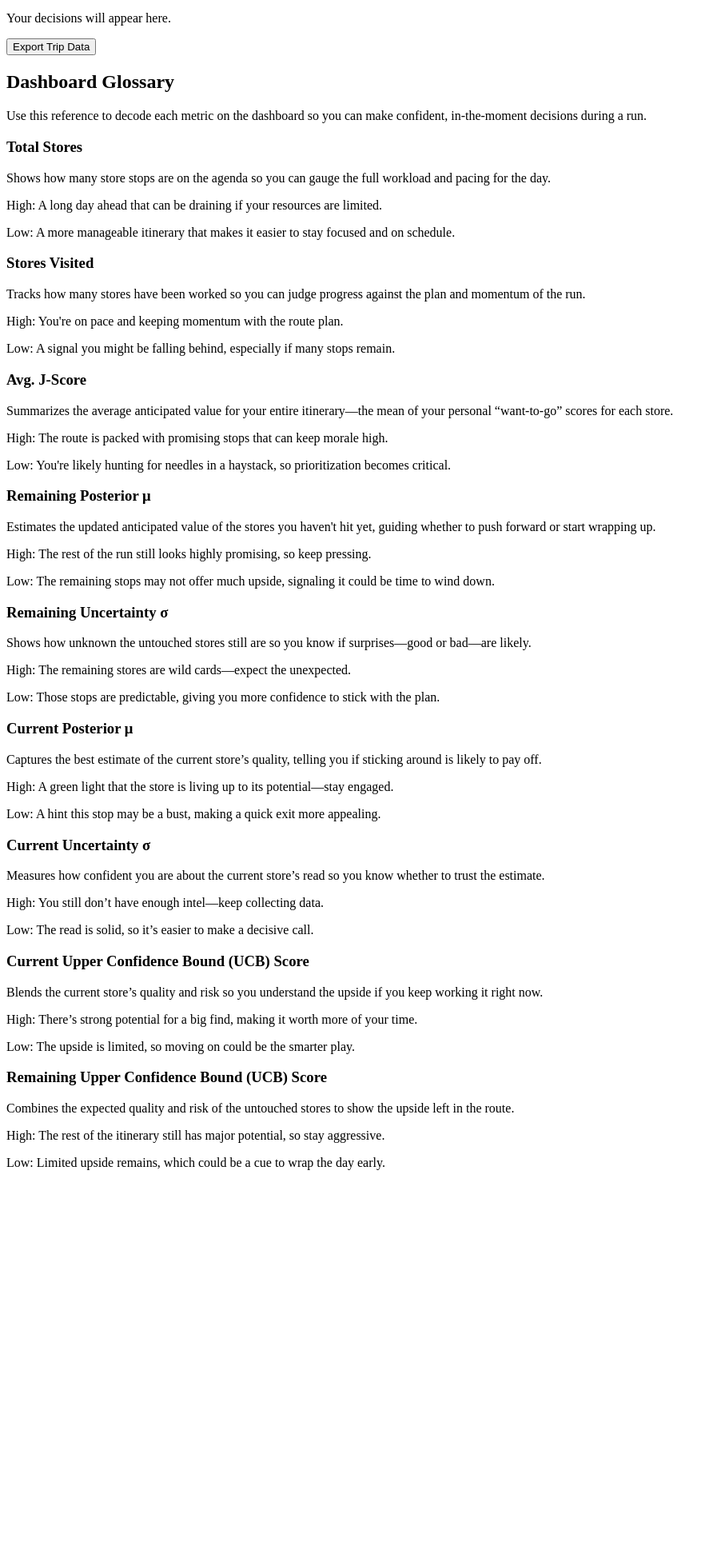
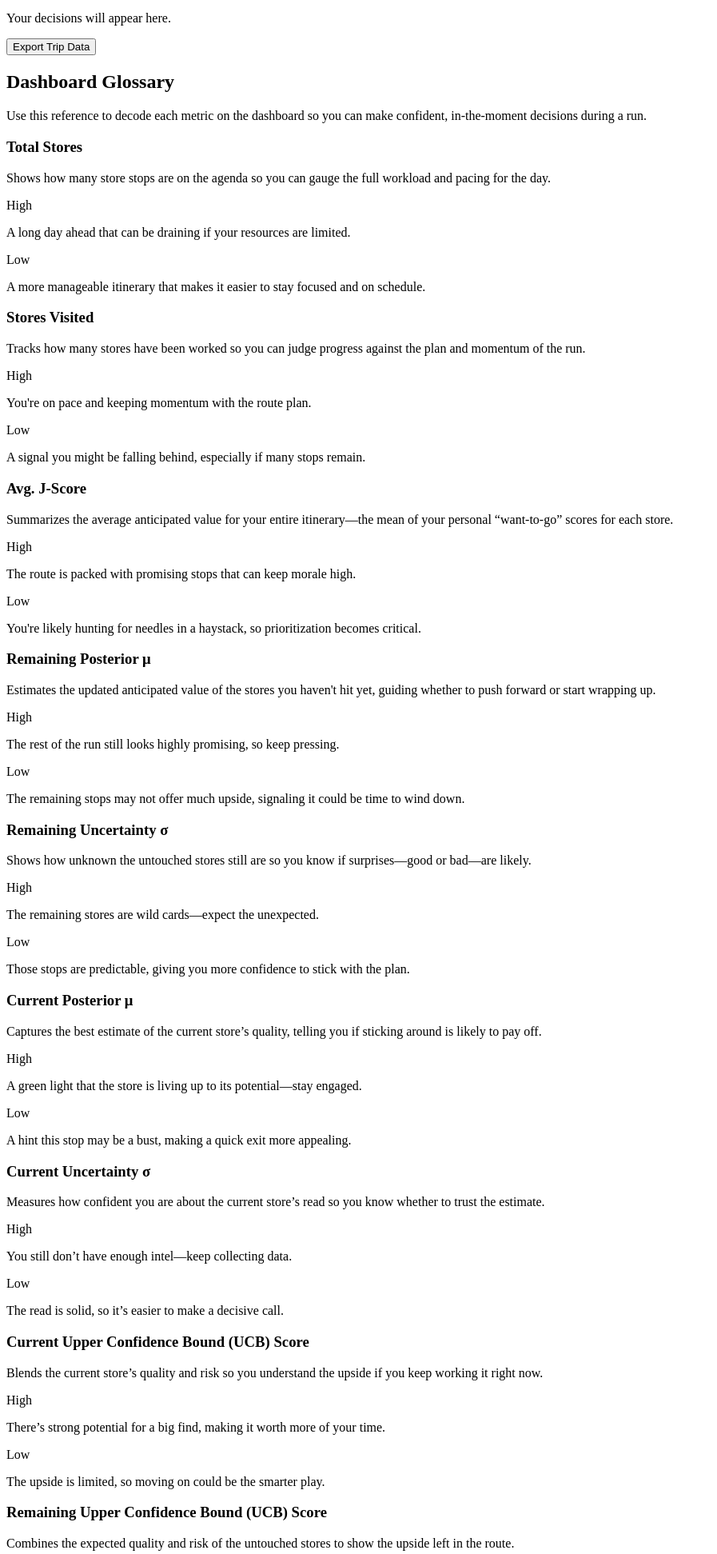
Before and after one commit to jasonwoodard/rustbelt, a Node project: template src/io/templates/day-of.mustache in a window 1280 px wide. Shown: the part 1352-3295 px from the top of the page at 80% size, without its empty margins (0-897 px from the left). Before the commit the page ends 2815 px from the top, so only its background shows below. Run offline with Node 20 templates, Linux system fonts and the light colour scheme; the template is opened without the code that fills it, so the values that code supplies are empty.

Commit message:
Refine dashboard glossary layout (#127)

```diff
--- a/src/io/templates/day-of.mustache
+++ b/src/io/templates/day-of.mustache
@@ -187,123 +187,195 @@
         </section>
       </main>
       <section class="mt-10">
-        <div class="bg-white border border-stone-200 rounded-xl p-8 shadow-sm">
-          <div class="flex items-center justify-between flex-wrap gap-4 mb-8">
-            <h2 class="text-3xl font-semibold text-stone-900">Dashboard Glossary</h2>
-            <p class="text-sm text-stone-500 max-w-2xl">
+        <div class="dashboard-glossary">
+          <div class="glossary-header">
+            <h2 class="glossary-heading">Dashboard Glossary</h2>
+            <p class="glossary-subheading">
               Use this reference to decode each metric on the dashboard so you can make confident, in-the-moment decisions during a run.
             </p>
           </div>
 
           <!-- Glossary Grid -->
-          <div class="grid grid-cols-1 gap-6 md:grid-cols-2">
+          <div class="glossary-grid">
             <!-- Total Stores -->
-            <div class="bg-stone-50 border border-stone-200 rounded-xl p-6 shadow-sm hover:shadow-md transition-shadow">
-              <h3 class="text-lg font-semibold text-stone-900">Total Stores</h3>
-              <p class="mt-2 text-sm leading-relaxed text-stone-600">
+            <article class="glossary-entry">
+              <header class="glossary-entry__heading">
+                <h3 class="glossary-entry__title">Total Stores</h3>
+              </header>
+              <p class="glossary-entry__description">
                 Shows how many store stops are on the agenda so you can gauge the full workload and pacing for the day.
               </p>
-              <div class="mt-4 space-y-2 text-sm leading-relaxed text-stone-600">
-                <p><span class="font-semibold text-stone-700">High:</span> A long day ahead that can be draining if your resources are limited.</p>
-                <p><span class="font-semibold text-stone-700">Low:</span> A more manageable itinerary that makes it easier to stay focused and on schedule.</p>
+              <div class="glossary-entry__callouts">
+                <div class="glossary-entry__callout glossary-entry__callout--high">
+                  <span class="glossary-entry__callout-label">High</span>
+                  <p>A long day ahead that can be draining if your resources are limited.</p>
+                </div>
+                <div class="glossary-entry__callout glossary-entry__callout--low">
+                  <span class="glossary-entry__callout-label">Low</span>
+                  <p>A more manageable itinerary that makes it easier to stay focused and on schedule.</p>
                 </div>
               </div>
+            </article>
 
             <!-- Stores Visited -->
-            <div class="bg-stone-50 border border-stone-200 rounded-xl p-6 shadow-sm hover:shadow-md transition-shadow">
-              <h3 class="text-lg font-semibold text-stone-900">Stores Visited</h3>
-              <p class="mt-2 text-sm leading-relaxed text-stone-600">
+            <article class="glossary-entry">
+              <header class="glossary-entry__heading">
+                <h3 class="glossary-entry__title">Stores Visited</h3>
+              </header>
+              <p class="glossary-entry__description">
                 Tracks how many stores have been worked so you can judge progress against the plan and momentum of the run.
               </p>
-              <div class="mt-4 space-y-2 text-sm leading-relaxed text-stone-600">
-                <p><span class="font-semibold text-stone-700">High:</span> You're on pace and keeping momentum with the route plan.</p>
-                <p><span class="font-semibold text-stone-700">Low:</span> A signal you might be falling behind, especially if many stops remain.</p>
+              <div class="glossary-entry__callouts">
+                <div class="glossary-entry__callout glossary-entry__callout--high">
+                  <span class="glossary-entry__callout-label">High</span>
+                  <p>You're on pace and keeping momentum with the route plan.</p>
+                </div>
+                <div class="glossary-entry__callout glossary-entry__callout--low">
+                  <span class="glossary-entry__callout-label">Low</span>
+                  <p>A signal you might be falling behind, especially if many stops remain.</p>
                 </div>
               </div>
+            </article>
 
             <!-- Avg. J-Score -->
-            <div class="bg-stone-50 border border-stone-200 rounded-xl p-6 shadow-sm hover:shadow-md transition-shadow">
-              <h3 class="text-lg font-semibold text-stone-900">Avg. J-Score</h3>
-              <p class="mt-2 text-sm leading-relaxed text-stone-600">
+            <article class="glossary-entry">
+              <header class="glossary-entry__heading">
+                <h3 class="glossary-entry__title">Avg. J-Score</h3>
+              </header>
+              <p class="glossary-entry__description">
                 Summarizes the average anticipated value for your entire itinerary—the mean of your personal &ldquo;want-to-go&rdquo; scores for each store.
               </p>
-              <div class="mt-4 space-y-2 text-sm leading-relaxed text-stone-600">
-                <p><span class="font-semibold text-stone-700">High:</span> The route is packed with promising stops that can keep morale high.</p>
-                <p><span class="font-semibold text-stone-700">Low:</span> You're likely hunting for needles in a haystack, so prioritization becomes critical.</p>
+              <div class="glossary-entry__callouts">
+                <div class="glossary-entry__callout glossary-entry__callout--high">
+                  <span class="glossary-entry__callout-label">High</span>
+                  <p>The route is packed with promising stops that can keep morale high.</p>
+                </div>
+                <div class="glossary-entry__callout glossary-entry__callout--low">
+                  <span class="glossary-entry__callout-label">Low</span>
+                  <p>You're likely hunting for needles in a haystack, so prioritization becomes critical.</p>
                 </div>
               </div>
+            </article>
 
             <!-- Remaining Posterior μ -->
-            <div class="bg-stone-50 border border-stone-200 rounded-xl p-6 shadow-sm hover:shadow-md transition-shadow">
-              <h3 class="text-lg font-semibold text-stone-900">Remaining Posterior μ</h3>
-              <p class="mt-2 text-sm leading-relaxed text-stone-600">
+            <article class="glossary-entry">
+              <header class="glossary-entry__heading">
+                <h3 class="glossary-entry__title">Remaining Posterior μ</h3>
+              </header>
+              <p class="glossary-entry__description">
                 Estimates the updated anticipated value of the stores you haven't hit yet, guiding whether to push forward or start wrapping up.
               </p>
-              <div class="mt-4 space-y-2 text-sm leading-relaxed text-stone-600">
-                <p><span class="font-semibold text-stone-700">High:</span> The rest of the run still looks highly promising, so keep pressing.</p>
-                <p><span class="font-semibold text-stone-700">Low:</span> The remaining stops may not offer much upside, signaling it could be time to wind down.</p>
+              <div class="glossary-entry__callouts">
+                <div class="glossary-entry__callout glossary-entry__callout--high">
+                  <span class="glossary-entry__callout-label">High</span>
+                  <p>The rest of the run still looks highly promising, so keep pressing.</p>
+                </div>
+                <div class="glossary-entry__callout glossary-entry__callout--low">
+                  <span class="glossary-entry__callout-label">Low</span>
+                  <p>The remaining stops may not offer much upside, signaling it could be time to wind down.</p>
                 </div>
               </div>
+            </article>
 
             <!-- Remaining Uncertainty σ -->
-            <div class="bg-stone-50 border border-stone-200 rounded-xl p-6 shadow-sm hover:shadow-md transition-shadow">
-              <h3 class="text-lg font-semibold text-stone-900">Remaining Uncertainty σ</h3>
-              <p class="mt-2 text-sm leading-relaxed text-stone-600">
+            <article class="glossary-entry">
+              <header class="glossary-entry__heading">
+                <h3 class="glossary-entry__title">Remaining Uncertainty σ</h3>
+              </header>
+              <p class="glossary-entry__description">
                 Shows how unknown the untouched stores still are so you know if surprises&mdash;good or bad&mdash;are likely.
               </p>
-              <div class="mt-4 space-y-2 text-sm leading-relaxed text-stone-600">
-                <p><span class="font-semibold text-stone-700">High:</span> The remaining stores are wild cards&mdash;expect the unexpected.</p>
-                <p><span class="font-semibold text-stone-700">Low:</span> Those stops are predictable, giving you more confidence to stick with the plan.</p>
+              <div class="glossary-entry__callouts">
+                <div class="glossary-entry__callout glossary-entry__callout--high">
+                  <span class="glossary-entry__callout-label">High</span>
+                  <p>The remaining stores are wild cards&mdash;expect the unexpected.</p>
+                </div>
+                <div class="glossary-entry__callout glossary-entry__callout--low">
+                  <span class="glossary-entry__callout-label">Low</span>
+                  <p>Those stops are predictable, giving you more confidence to stick with the plan.</p>
                 </div>
               </div>
+            </article>
 
             <!-- Current Posterior μ -->
-            <div class="bg-stone-50 border border-stone-200 rounded-xl p-6 shadow-sm hover:shadow-md transition-shadow">
-              <h3 class="text-lg font-semibold text-stone-900">Current Posterior μ</h3>
-              <p class="mt-2 text-sm leading-relaxed text-stone-600">
+            <article class="glossary-entry">
+              <header class="glossary-entry__heading">
+                <h3 class="glossary-entry__title">Current Posterior μ</h3>
+              </header>
+              <p class="glossary-entry__description">
                 Captures the best estimate of the current store&rsquo;s quality, telling you if sticking around is likely to pay off.
               </p>
-              <div class="mt-4 space-y-2 text-sm leading-relaxed text-stone-600">
-                <p><span class="font-semibold text-stone-700">High:</span> A green light that the store is living up to its potential&mdash;stay engaged.</p>
-                <p><span class="font-semibold text-stone-700">Low:</span> A hint this stop may be a bust, making a quick exit more appealing.</p>
+              <div class="glossary-entry__callouts">
+                <div class="glossary-entry__callout glossary-entry__callout--high">
+                  <span class="glossary-entry__callout-label">High</span>
+                  <p>A green light that the store is living up to its potential&mdash;stay engaged.</p>
+                </div>
+                <div class="glossary-entry__callout glossary-entry__callout--low">
+                  <span class="glossary-entry__callout-label">Low</span>
+                  <p>A hint this stop may be a bust, making a quick exit more appealing.</p>
                 </div>
               </div>
+            </article>
 
             <!-- Current Uncertainty σ -->
-            <div class="bg-stone-50 border border-stone-200 rounded-xl p-6 shadow-sm hover:shadow-md transition-shadow">
-              <h3 class="text-lg font-semibold text-stone-900">Current Uncertainty σ</h3>
-              <p class="mt-2 text-sm leading-relaxed text-stone-600">
+            <article class="glossary-entry">
+              <header class="glossary-entry__heading">
+                <h3 class="glossary-entry__title">Current Uncertainty σ</h3>
+              </header>
+              <p class="glossary-entry__description">
                 Measures how confident you are about the current store&rsquo;s read so you know whether to trust the estimate.
               </p>
-              <div class="mt-4 space-y-2 text-sm leading-relaxed text-stone-600">
-                <p><span class="font-semibold text-stone-700">High:</span> You still don&rsquo;t have enough intel&mdash;keep collecting data.</p>
-                <p><span class="font-semibold text-stone-700">Low:</span> The read is solid, so it&rsquo;s easier to make a decisive call.</p>
+              <div class="glossary-entry__callouts">
+                <div class="glossary-entry__callout glossary-entry__callout--high">
+                  <span class="glossary-entry__callout-label">High</span>
+                  <p>You still don&rsquo;t have enough intel&mdash;keep collecting data.</p>
+                </div>
+                <div class="glossary-entry__callout glossary-entry__callout--low">
+                  <span class="glossary-entry__callout-label">Low</span>
+                  <p>The read is solid, so it&rsquo;s easier to make a decisive call.</p>
                 </div>
               </div>
+            </article>
 
             <!-- Current Upper Confidence Bound (UCB) Score -->
-            <div class="bg-stone-50 border border-stone-200 rounded-xl p-6 shadow-sm hover:shadow-md transition-shadow">
-              <h3 class="text-lg font-semibold text-stone-900">Current Upper Confidence Bound (UCB) Score</h3>
-              <p class="mt-2 text-sm leading-relaxed text-stone-600">
+            <article class="glossary-entry">
+              <header class="glossary-entry__heading">
+                <h3 class="glossary-entry__title">Current Upper Confidence Bound (UCB) Score</h3>
+              </header>
+              <p class="glossary-entry__description">
                 Blends the current store&rsquo;s quality and risk so you understand the upside if you keep working it right now.
               </p>
-              <div class="mt-4 space-y-2 text-sm leading-relaxed text-stone-600">
-                <p><span class="font-semibold text-stone-700">High:</span> There&rsquo;s strong potential for a big find, making it worth more of your time.</p>
-                <p><span class="font-semibold text-stone-700">Low:</span> The upside is limited, so moving on could be the smarter play.</p>
+              <div class="glossary-entry__callouts">
+                <div class="glossary-entry__callout glossary-entry__callout--high">
+                  <span class="glossary-entry__callout-label">High</span>
+                  <p>There&rsquo;s strong potential for a big find, making it worth more of your time.</p>
+                </div>
+                <div class="glossary-entry__callout glossary-entry__callout--low">
+                  <span class="glossary-entry__callout-label">Low</span>
+                  <p>The upside is limited, so moving on could be the smarter play.</p>
                 </div>
               </div>
+            </article>
 
             <!-- Remaining Upper Confidence Bound (UCB) Score -->
-            <div class="bg-stone-50 border border-stone-200 rounded-xl p-6 shadow-sm hover:shadow-md transition-shadow">
-              <h3 class="text-lg font-semibold text-stone-900">Remaining Upper Confidence Bound (UCB) Score</h3>
-              <p class="mt-2 text-sm leading-relaxed text-stone-600">
+            <article class="glossary-entry">
+              <header class="glossary-entry__heading">
+                <h3 class="glossary-entry__title">Remaining Upper Confidence Bound (UCB) Score</h3>
+              </header>
+              <p class="glossary-entry__description">
                 Combines the expected quality and risk of the untouched stores to show the upside left in the route.
               </p>
-              <div class="mt-4 space-y-2 text-sm leading-relaxed text-stone-600">
-                <p><span class="font-semibold text-stone-700">High:</span> The rest of the itinerary still has major potential, so stay aggressive.</p>
-                <p><span class="font-semibold text-stone-700">Low:</span> Limited upside remains, which could be a cue to wrap the day early.</p>
+              <div class="glossary-entry__callouts">
+                <div class="glossary-entry__callout glossary-entry__callout--high">
+                  <span class="glossary-entry__callout-label">High</span>
+                  <p>The rest of the itinerary still has major potential, so stay aggressive.</p>
+                </div>
+                <div class="glossary-entry__callout glossary-entry__callout--low">
+                  <span class="glossary-entry__callout-label">Low</span>
+                  <p>Limited upside remains, which could be a cue to wrap the day early.</p>
                 </div>
               </div>
+            </article>
           </div>
         </div>
       </section>
```
Also changed, not shown: src/io/templates/day-of-style.mustache (+144 -0 lines). Lines whose indentation alone changed are shown as unchanged.
